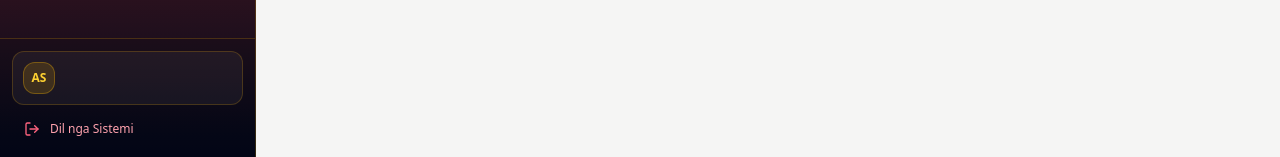
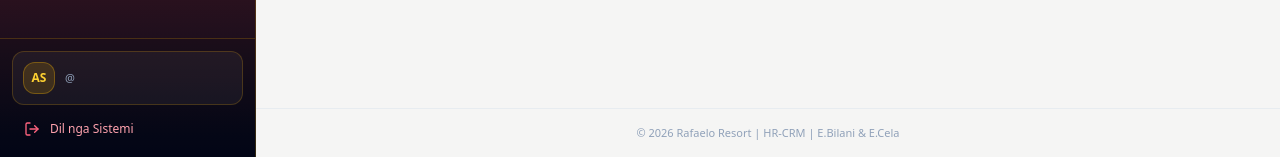
Before and after one commit to e2trustclick-create/raffaelo-hr-crm-, a Next.js app: page /leaves in a window 1280 px wide. Shown: the part 643-800 px from the top of the page. Built offline with nearby package versions, Linux system fonts and the light colour scheme; no server answers; the database is empty.

Commit message:
switch email to username

```diff
--- a/prisma/seed.ts
+++ b/prisma/seed.ts
@@ -42,7 +42,7 @@ async function main() {
   await prisma.user.create({
     data: {
       name: 'ARSELA SHTJEFNI',
-      email: 'hr@rafaeloresort.com',
+      username: 'hr',
       passwordHash,
     },
   });
--- a/src/app/(app)/layout.tsx
+++ b/src/app/(app)/layout.tsx
@@ -6,16 +6,13 @@ import { AppShell } from '@/components/AppShell';
 export default async function AppLayout({ children }: { children: ReactNode }) {
   const session = await auth();
 
-  const [activeEmployeesCount, settings] = await Promise.all([
-    prisma.employee.count({ where: { status: 'AKTIV' } }),
-    prisma.hRSettings.findUnique({ where: { id: 'singleton' } }),
-  ]);
+  const activeEmployeesCount = await prisma.employee.count({ where: { status: 'AKTIV' } });
 
   return (
     <AppShell
       activeEmployeesCount={activeEmployeesCount}
       hrUserName={session?.user?.name ?? ''}
-      hrEmail={session?.user?.email ?? settings?.hrEmail ?? ''}
+      hrUsername={session?.user?.username ?? ''}
     >
       {children}
     </AppShell>
--- a/src/app/login/page.tsx
+++ b/src/app/login/page.tsx
@@ -1,7 +1,7 @@
 'use client';
 
 import { useActionState, useRef, useState } from 'react';
-import { Lock, Mail, ArrowRight, ShieldCheck, AlertCircle, Eye, EyeOff } from 'lucide-react';
+import { Lock, User, ArrowRight, ShieldCheck, AlertCircle, Eye, EyeOff } from 'lucide-react';
 import { loginAction } from '@/lib/actions/auth-actions';
 
 export default function LoginPage() {
@@ -51,15 +51,15 @@ export default function LoginPage() {
           <form ref={formRef} action={formAction} className="space-y-4">
             <div>
               <label className="block text-xs font-medium text-slate-300 mb-1.5">
-                Email i HR
+                Përdoruesi i HR
               </label>
               <div className="relative">
                 <div className="absolute inset-y-0 left-0 pl-3.5 flex items-center pointer-events-none text-slate-400">
-                  <Mail className="w-4 h-4" />
+                  <User className="w-4 h-4" />
                 </div>
                 <input
-                  type="email"
-                  name="email"
+                  type="text"
+                  name="username"
                   required
                   autoComplete="username"
                   className="w-full pl-10 pr-4 py-2.5 bg-slate-900/80 border border-slate-700 rounded-xl text-white placeholder-slate-500 text-sm focus:outline-none focus:ring-2 focus:ring-rose-500 focus:border-transparent transition-all"
--- a/src/components/AppShell.tsx
+++ b/src/components/AppShell.tsx
@@ -3,15 +3,16 @@
 import { useState, type ReactNode } from 'react';
 import { Sidebar } from '@/components/Sidebar';
 import { Header } from '@/components/Header';
+import { Footer } from '@/components/Footer';
 
 interface AppShellProps {
   activeEmployeesCount: number;
   hrUserName: string;
-  hrEmail: string;
+  hrUsername: string;
   children: ReactNode;
 }
 
-export function AppShell({ activeEmployeesCount, hrUserName, hrEmail, children }: AppShellProps) {
+export function AppShell({ activeEmployeesCount, hrUserName, hrUsername, children }: AppShellProps) {
   const [isSidebarOpen, setIsSidebarOpen] = useState(false);
 
   return (
@@ -19,14 +20,17 @@ export function AppShell({ activeEmployeesCount, hrUserName, hrEmail, children }
       <Sidebar
         activeEmployeesCount={activeEmployeesCount}
         hrUserName={hrUserName}
-        hrEmail={hrEmail}
+        hrUsername={hrUsername}
         isMobileOpen={isSidebarOpen}
         onCloseMobile={() => setIsSidebarOpen(false)}
       />
 
       <div className="flex-1 flex flex-col min-w-0 overflow-hidden">
         <Header onToggleSidebar={() => setIsSidebarOpen((open) => !open)} />
-        <main className="flex-1 overflow-y-auto">{children}</main>
+        <main className="flex-1 overflow-y-auto flex flex-col">
+          <div className="flex-1">{children}</div>
+          <Footer />
+        </main>
       </div>
     </div>
   );
--- /dev/null
+++ b/src/components/Footer.tsx
@@ -0,0 +1,7 @@
+export function Footer() {
+  return (
+    <footer className="shrink-0 py-4 text-center text-[11px] text-slate-400 border-t border-slate-200/70">
+      © 2026 Rafaelo Resort | HR-CRM | E.Bilani &amp; E.Cela
+    </footer>
+  );
+}
--- a/src/components/Sidebar.tsx
+++ b/src/components/Sidebar.tsx
@@ -20,7 +20,7 @@ import { signOutAction } from '@/lib/actions/auth-actions';
 interface SidebarProps {
   activeEmployeesCount: number;
   hrUserName: string;
-  hrEmail: string;
+  hrUsername: string;
   isMobileOpen: boolean;
   onCloseMobile: () => void;
 }
@@ -36,7 +36,7 @@ const NAV_ITEMS = [
   { href: '/settings', label: 'Cilësimet', icon: Settings },
 ];
 
-export function Sidebar({ activeEmployeesCount, hrUserName, hrEmail, isMobileOpen, onCloseMobile }: SidebarProps) {
+export function Sidebar({ activeEmployeesCount, hrUserName, hrUsername, isMobileOpen, onCloseMobile }: SidebarProps) {
   const pathname = usePathname();
 
   const sidebarContent = (
@@ -111,7 +111,7 @@ export function Sidebar({ activeEmployeesCount, hrUserName, hrEmail, isMobileOpe
             </div>
             <div className="min-w-0 flex-1">
               <p className="text-xs font-semibold text-white truncate">{hrUserName}</p>
-              <p className="text-[11px] text-slate-400 truncate">{hrEmail}</p>
+              <p className="text-[11px] text-slate-400 truncate">@{hrUsername}</p>
             </div>
           </div>
         </div>
--- a/src/lib/actions/auth-actions.ts
+++ b/src/lib/actions/auth-actions.ts
@@ -10,15 +10,15 @@ export async function signOutAction() {
 export type LoginState = { error: string } | undefined;
 
 export async function loginAction(_prevState: LoginState, formData: FormData): Promise<LoginState> {
-  const email = String(formData.get('email') ?? '');
+  const username = String(formData.get('username') ?? '');
   const password = String(formData.get('password') ?? '');
 
   try {
-    await signIn('credentials', { email, password, redirectTo: '/dashboard' });
+    await signIn('credentials', { username, password, redirectTo: '/dashboard' });
     return undefined;
   } catch (error) {
     if (error instanceof AuthError) {
-      return { error: 'Kredencialet janë të pasakta. Provoni me emailin e HR.' };
+      return { error: 'Kredencialet janë të pasakta. Provoni me përdoruesin e HR.' };
     }
     throw error;
   }
--- a/src/lib/auth.ts
+++ b/src/lib/auth.ts
@@ -9,21 +9,21 @@ export const { handlers, auth, signIn, signOut } = NextAuth({
   providers: [
     Credentials({
       credentials: {
-        email: { label: 'Email', type: 'email' },
+        username: { label: 'Përdoruesi', type: 'text' },
         password: { label: 'Password', type: 'password' },
       },
       authorize: async (credentials) => {
-        const email = String(credentials?.email ?? '').trim().toLowerCase();
+        const username = String(credentials?.username ?? '').trim().toLowerCase();
         const password = String(credentials?.password ?? '');
-        if (!email || !password) return null;
+        if (!username || !password) return null;
 
-        const user = await prisma.user.findUnique({ where: { email } });
+        const user = await prisma.user.findUnique({ where: { username } });
         if (!user) return null;
 
         const isValid = await bcrypt.compare(password, user.passwordHash);
         if (!isValid) return null;
 
-        return { id: user.id, name: user.name, email: user.email };
+        return { id: user.id, name: user.name, username: user.username };
       },
     }),
   ],
@@ -31,14 +31,14 @@ export const { handlers, auth, signIn, signOut } = NextAuth({
     jwt({ token, user }) {
       if (user) {
         token.name = user.name;
-        token.email = user.email;
+        token.username = user.username;
       }
       return token;
     },
     session({ session, token }) {
       if (session.user) {
         session.user.name = token.name ?? session.user.name;
-        session.user.email = token.email ?? session.user.email;
+        session.user.username = token.username ?? session.user.username;
       }
       return session;
     },
--- /dev/null
+++ b/src/types/next-auth.d.ts
@@ -0,0 +1,19 @@
+import type { DefaultSession } from '@auth/core/types';
+
+declare module '@auth/core/types' {
+  interface User {
+    username?: string | null;
+  }
+
+  interface Session {
+    user: {
+      username?: string | null;
+    } & DefaultSession['user'];
+  }
+}
+
+declare module '@auth/core/jwt' {
+  interface JWT {
+    username?: string | null;
+  }
+}
```
Also changed, not shown: 2 other files (tests, documents, lock files or other folders).
